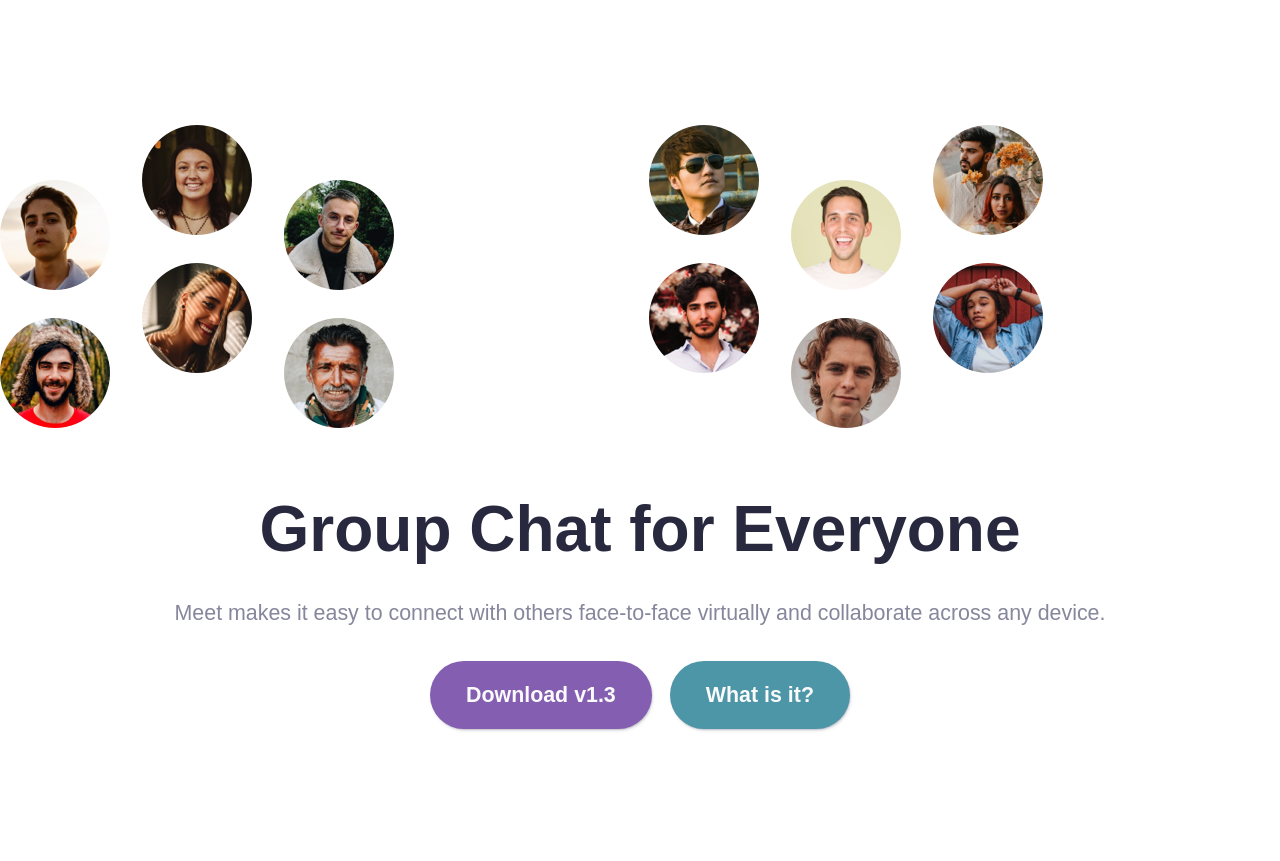
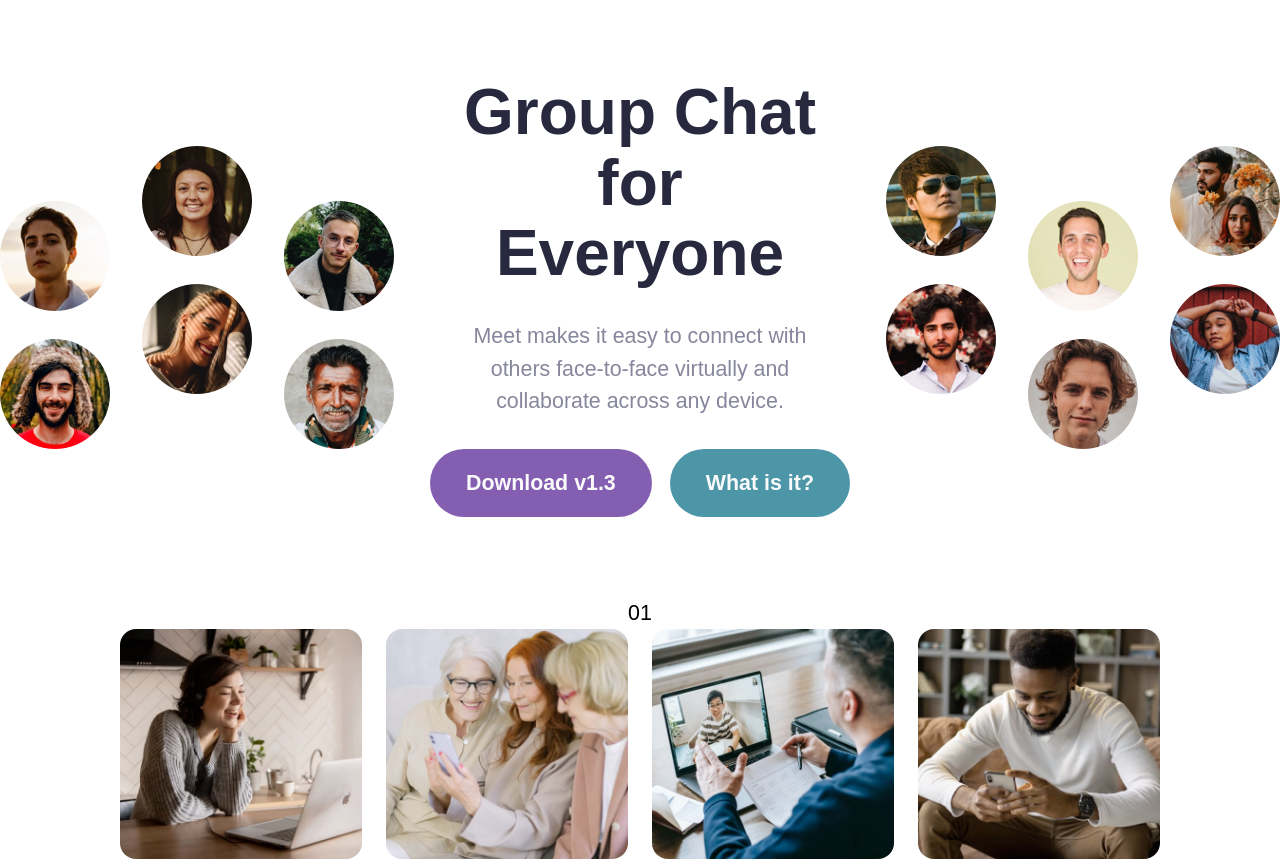
Before and after one commit to dwhenson/FEM-meet-landing, a website built with Parcel: page src/index.html in a window 1280 px wide. Shown: the part 103-964 px from the top of the page. Built offline with nearby package versions, Linux system fonts and the light colour scheme.

Commit message:
✅ ADD: improve hero section layout

```diff
--- a/src/index.html
+++ b/src/index.html
@@ -24,13 +24,13 @@
 
     <main id="main" class="flow-section">
       <section class="[ split full-bleed ][ hero ]">
-        <div class="img">
-          <img src="images/desktop/image-hero-left.png" alt="" />
-        </div>
-        <div class="img">
-          <img src="images/desktop/image-hero-right.png" alt="" />
-        </div>
-        <div class="[ flow-content container ][ text ]">
+        <img src="images/desktop/image-hero-left.png" alt="" />
+        <img
+          class="order-last"
+          src="images/desktop/image-hero-right.png"
+          alt=""
+        />
+        <div class="[ flow-content ][ text ]">
           <h1>Group Chat for Everyone</h1>
           <p>
             Meet makes it easy to connect with others face-to-face virtually and
--- a/src/scss/abstracts/_breakpoints.scss
+++ b/src/scss/abstracts/_breakpoints.scss
@@ -1,7 +1,7 @@
 $breakpoints: (
   "small":  40rem,
   "medium": 55rem,
-  "large":  65rem
+  "large":  70rem
 ) !default;
 
 @mixin respond-to($breakpoint) {
--- a/src/scss/abstracts/_variables.scss
+++ b/src/scss/abstracts/_variables.scss
@@ -37,13 +37,11 @@
   --step-4: clamp(2.8rem, calc(2.4rem + 2vw), 4.2rem);
 
   /* Box shadow */
-  --shadow-color: 240, 10%, 57%,;
-  --shadow-elevation-low:
-    0.3px 0.5px 0.8px hsl(var(--shadow-color) 0.14),
+  --shadow-color: 240, 10%, 57%;
+  --shadow-elevation-low: 0.3px 0.5px 0.8px hsl(var(--shadow-color) 0.14),
     0.6px 1px 1.6px -0.5px hsl(var(--shadow-color) 0.28),
     1.2px 2.1px 3.3px -1px hsl(var(--shadow-color) 0.42);
-  --shadow-elevation-medium:
-    0.3px 0.5px 0.8px hsl(var(--shadow-color) 0.15),
+  --shadow-elevation-medium: 0.3px 0.5px 0.8px hsl(var(--shadow-color) 0.15),
     1.3px 2.3px 3.6px -0.3px hsl(var(--shadow-color) 0.26),
     2.8px 4.9px 7.6px -0.7px hsl(var(--shadow-color) 0.36),
     6.1px 10.7px 16.6px -1px hsl(var(--shadow-color) 0.47);
--- a/src/scss/blocks/_button.scss
+++ b/src/scss/blocks/_button.scss
@@ -1,6 +1,7 @@
 .primary-100 {
   position: relative;
   display: block;
+  min-inline-size: fit-content;
   max-inline-size: fit-content;
   border: 0;
   border-radius: 99999px;
--- a/src/scss/blocks/_footer.scss
+++ b/src/scss/blocks/_footer.scss
@@ -42,6 +42,4 @@
       flex-basis: min(100%, 15rem);
     }
   }
-
-  // FIXME button hover not working as only hovers over footer - psudeo el issue?
 }
--- a/src/scss/blocks/_hero.scss
+++ b/src/scss/blocks/_hero.scss
@@ -2,18 +2,27 @@
 
 .hero {
   --bespoke-gap: var(--space-xxs);
-  --min: 30rem;
 
   flex-wrap: wrap;
+  align-items: center;
+  justify-content: center;
 
-
-  .img {
-    // flex-basis: min(50% - var(--bespoke-gap), 30rem);
+  img {
+    flex: 0 1 auto;
+    max-inline-size: max(11rem, calc(50% - var(--bespoke-gap)));
   }
 
   .text {
-    // flex-basis: var(--min);
-    --container-max: 20rem;
+    --min: min(100%, 20rem);
+
+    flex: 1 1 var(--min);
+    max-inline-size: 35rem;
     padding: var(--space-m);
   }
+
+  .order-last {
+    @include respond-to("large") {
+      order: 1;
+    }
+  }
 }
--- a/src/scss/blocks/features.scss
+++ b/src/scss/blocks/features.scss
@@ -1,19 +1,14 @@
-@use "../abstracts/breakpoints" as *;
-
 .features {
   .images {
-    --container-max: min(100%, 75rem);
-    --bespoke-gap: var(--space-s);
-    --min: 10rem;
+    --container-max: min(100%, 65rem);
+    --bespoke-gap: var(--space-xs);
+    --min: 12rem;
 
     display: grid;
     grid-template-columns: repeat(auto-fit, minmax(min(100%, var(--min)), 1fr));
     gap: var(--bespoke-gap);
 
-
-
     img {
-      display: inline-block;
       border-radius: 1rem;
     }
   }
@@ -29,6 +24,4 @@
       color: var(--clr-primary-100);
     }
   }
-
-
 }
--- a/src/scss/global.scss
+++ b/src/scss/global.scss
@@ -47,6 +47,10 @@ body {
   text-align: center;
 }
 
+main {
+  --flow-section: var(--flow-s);
+}
+
 :is(h1, h2) {
   color: var(--clr-primary-400);
 }
```
